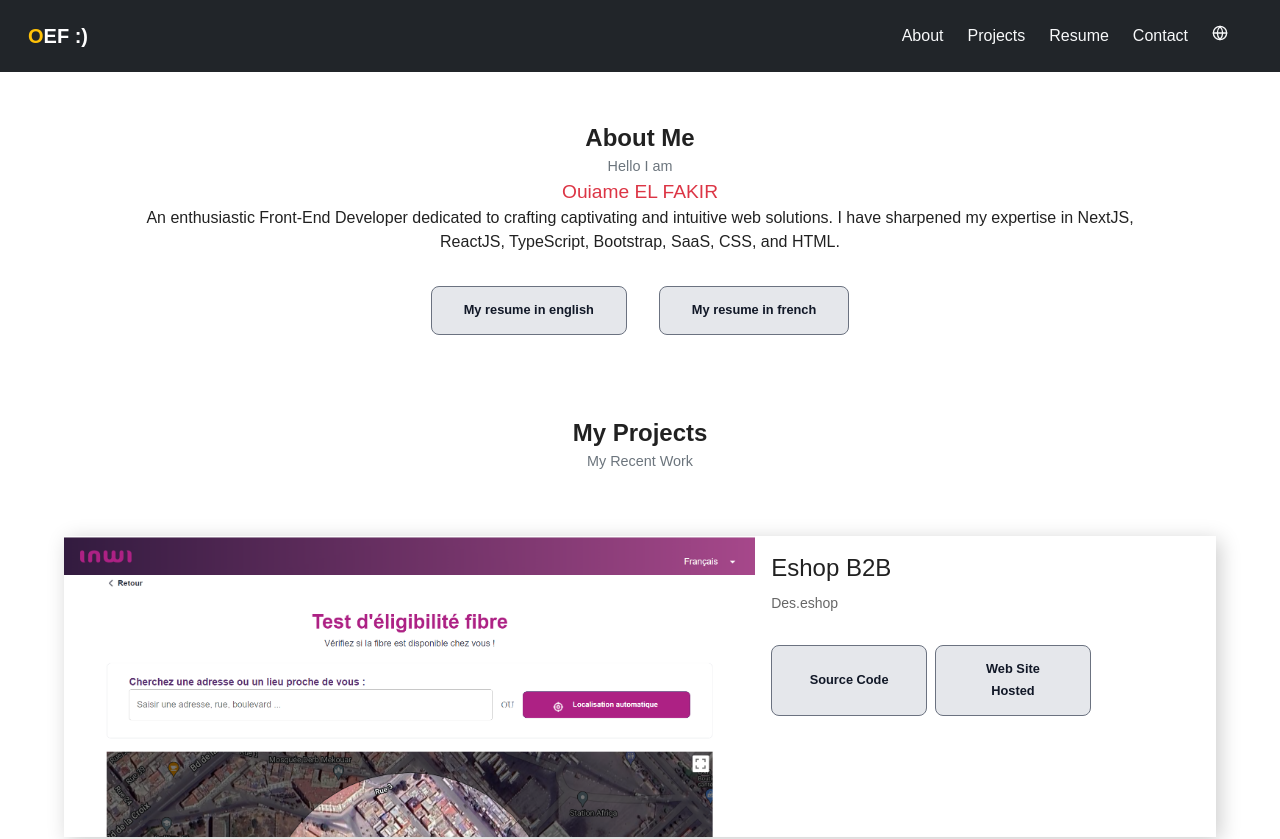
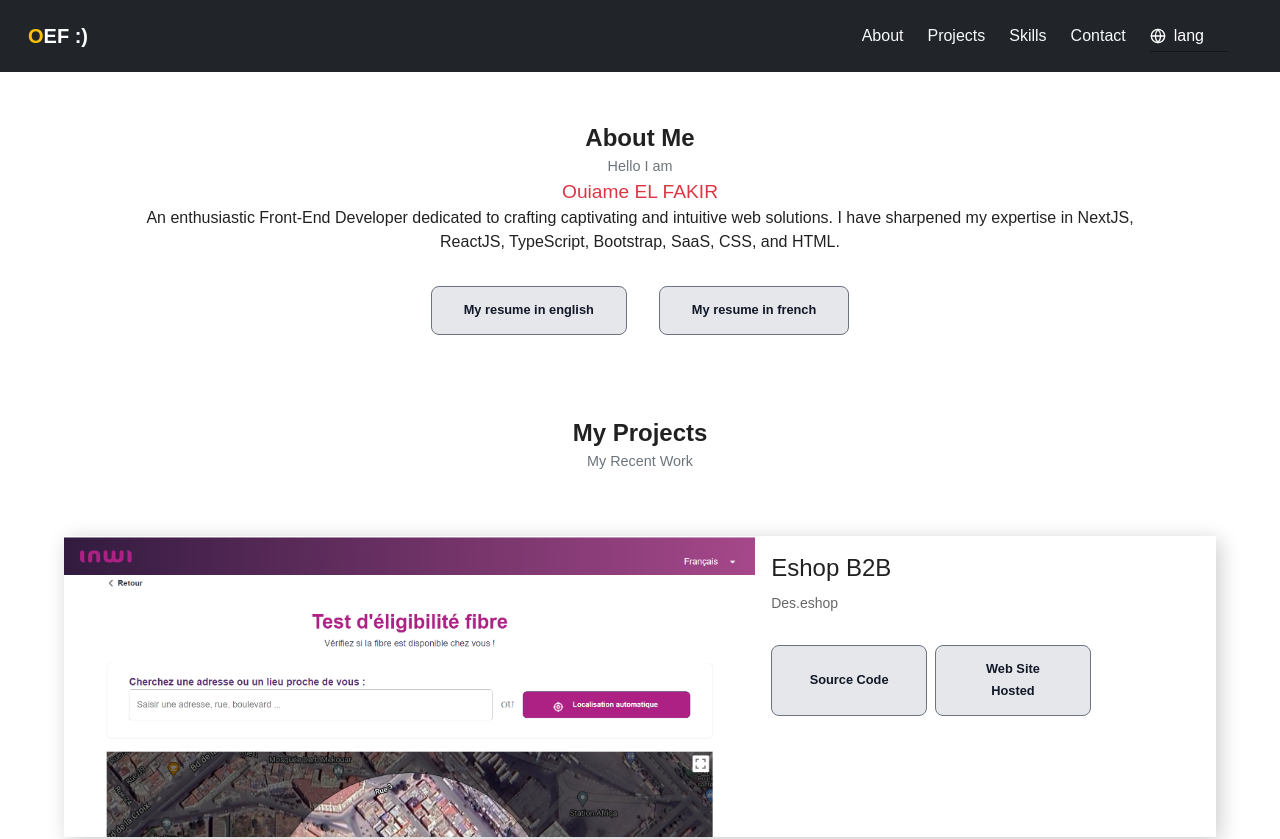
Before and after one commit to OuiameFakir/ouiamefakir-portfolio, a Next.js app: page /en in a window 1280 px wide. Shown: the top 839 px of the page. Built offline with nearby package versions, Linux system fonts and the light colour scheme; what i18next-resources-to-backend would draw is missing.

Commit message:
add the languague switcher to change languagues between eng and fr

```diff
--- a/components/lang.tsx
+++ /dev/null
@@ -1,58 +0,0 @@
-// "use client";
-// import { Box, FormControl, MenuItem, Select } from "@mui/material";
-
-// const LngSwitcher = ({ path }: { path?: string }) => {
-//   return (
-//     <Box sx={{ width: "100px", marginTop: "20px", color: "white" }}>
-//       <FormControl
-//         fullWidth
-//         variant="standard"
-//         sx={{
-//           "& .MuiSelect-icon": { color: "white" },
-//           "& .MuiInputBase-input": { color: "white" },
-//           "& .MuiInput-underline:before": { borderBottom: "none" },
-//         }}
-//       >
-//         <Select
-//           labelId="Langues"
-//           id="Langues"
-//           value="langues"
-//           label="Langues"
-//           onChange={(e) => {
-//             const selectedLanguage = e.target.value;
-//             window.location.href = `/${selectedLanguage}/${path}`;
-//           }}
-//         >
-//           <MenuItem value="langues" selected>
-//             {/* Langues */}
-//           </MenuItem>
-//           <MenuItem value="fr">Français</MenuItem>
-//           <MenuItem value="en">English</MenuItem>
-//         </Select>
-//       </FormControl>
-//     </Box>
-//   );
-// };
-// export default LngSwitcher;
-// components/LanguageSwitchButton.js
-"use client";
-import React from "react";
-import { FiGlobe } from "react-icons/fi";
-import { useTranslation } from "react-i18next";
-
-const LngSwitcher = () => {
-  const { i18n } = useTranslation();
-
-  const handleLanguageChange = () => {
-    const newLanguage = i18n.language === "en" ? "fr" : "en";
-    i18n.changeLanguage(newLanguage);
-  };
-
-  return (
-    <button onClick={handleLanguageChange}>
-      <FiGlobe className="text-light" />
-    </button>
-  );
-};
-
-export default LngSwitcher;
--- /dev/null
+++ b/components/lngSwitcher/lang.style.tsx
@@ -0,0 +1,14 @@
+import { Box, FormControl } from "@mui/material";
+import styled from "@emotion/styled";
+
+export const LngSelectContainer = styled(Box)({
+  display: "flex",
+  gap: "0.5rem",
+  alignItems: "center",
+  justifyContent: "center",
+});
+
+export const StyledFormControl = styled(FormControl)({
+  "& .MuiSelect-icon": { display: "none" },
+  "& .MuiInputBase-input": { color: "white" },
+});
--- /dev/null
+++ b/components/lngSwitcher/lang.tsx
@@ -0,0 +1,29 @@
+"use client";
+import { Box, FormControl, MenuItem, Select } from "@mui/material";
+import { FiGlobe } from "react-icons/fi";
+import { useTranslation } from "@/src/app/i18n/client";
+import { LngSelectContainer, StyledFormControl } from "./lang.style";
+
+const LngSwitcher = ({ lng, path }: { lng: string; path?: string }) => {
+  const { t } = useTranslation(lng, "common");
+  return (
+    <StyledFormControl fullWidth variant="standard">
+      <Select
+        value="langues"
+        onChange={(e) => {
+          const selectedLanguage = e.target.value;
+          window.location.href = `/${selectedLanguage}/${path}`;
+        }}
+      >
+        <MenuItem value="langues" selected>
+          <LngSelectContainer>
+            <FiGlobe /> {t("lang")}
+          </LngSelectContainer>
+        </MenuItem>
+        <MenuItem value="fr">Français</MenuItem>
+        <MenuItem value="en">English</MenuItem>
+      </Select>
+    </StyledFormControl>
+  );
+};
+export default LngSwitcher;
--- a/src/app/[lng]/components/Navbar.tsx
+++ b/src/app/[lng]/components/Navbar.tsx
@@ -1,29 +1,29 @@
 import React from "react";
 import "bootstrap/dist/css/bootstrap.min.css";
-import LngSwitcher from "@/components/lang";
+import LngSwitcher from "@/components/lngSwitcher/lang";
 
-export default function Navbar() {
+export default function Navbar({ lng }: { lng: string }) {
   return (
     <nav className="navbar navbar-dark bg-dark p-3 sticky-top">
       <div className="container-fluid ">
         <a className="navbar-brand fw-bold">
           <span className="text-warning">O</span>EF :)
         </a>
-        <form className="d-flex align-items-baseline">
+        <form className="d-flex align-items-center">
           <a className="text-light mr-6 text-decoration-none" href="#about">
             About
           </a>
           <a className="text-light mr-6 text-decoration-none" href="#projects">
             Projects
           </a>
-          <a className="text-light mr-6 text-decoration-none" href="#resume">
-            Resume
+          <a className="text-light mr-6 text-decoration-none" href="#skills">
+            Skills
           </a>
           <a className="text-light mr-6 text-decoration-none" href="#contact">
             Contact
           </a>
           <a className="text-light mr-6 text-decoration-none">
-            <LngSwitcher />
+            <LngSwitcher path={"/"} lng={lng} />
           </a>
         </form>
       </div>
--- a/src/app/[lng]/page.tsx
+++ b/src/app/[lng]/page.tsx
@@ -8,7 +8,7 @@ import Navbar from "./components/Navbar";
 export default function Home({ params: { lng } }: { params: { lng: string } }) {
   return (
     <main>
-      <Navbar />
+      <Navbar lng={lng} />
       <section id="about" className="section">
         <About />
       </section>
--- /dev/null
+++ b/src/app/i18n/locales/en/common.json
@@ -0,0 +1,3 @@
+{
+    "lang": "Languages"
+}
--- /dev/null
+++ b/src/app/i18n/locales/fr/common.json
@@ -0,0 +1,3 @@
+{
+  "lang": "Langues"
+}
--- a/types/resources.d.ts
+++ b/types/resources.d.ts
@@ -1,4 +1,7 @@
 interface Resources {
+  common: {
+    lang: string;
+  };
   projects: {
     Des: {
       eshop: string;
```
Also changed, not shown: _assets/variables/projectsData.ts (+0 -10 lines), src/middleware.ts (+0 -37 lines), 2 other files (tests, documents, lock files or other folders).
